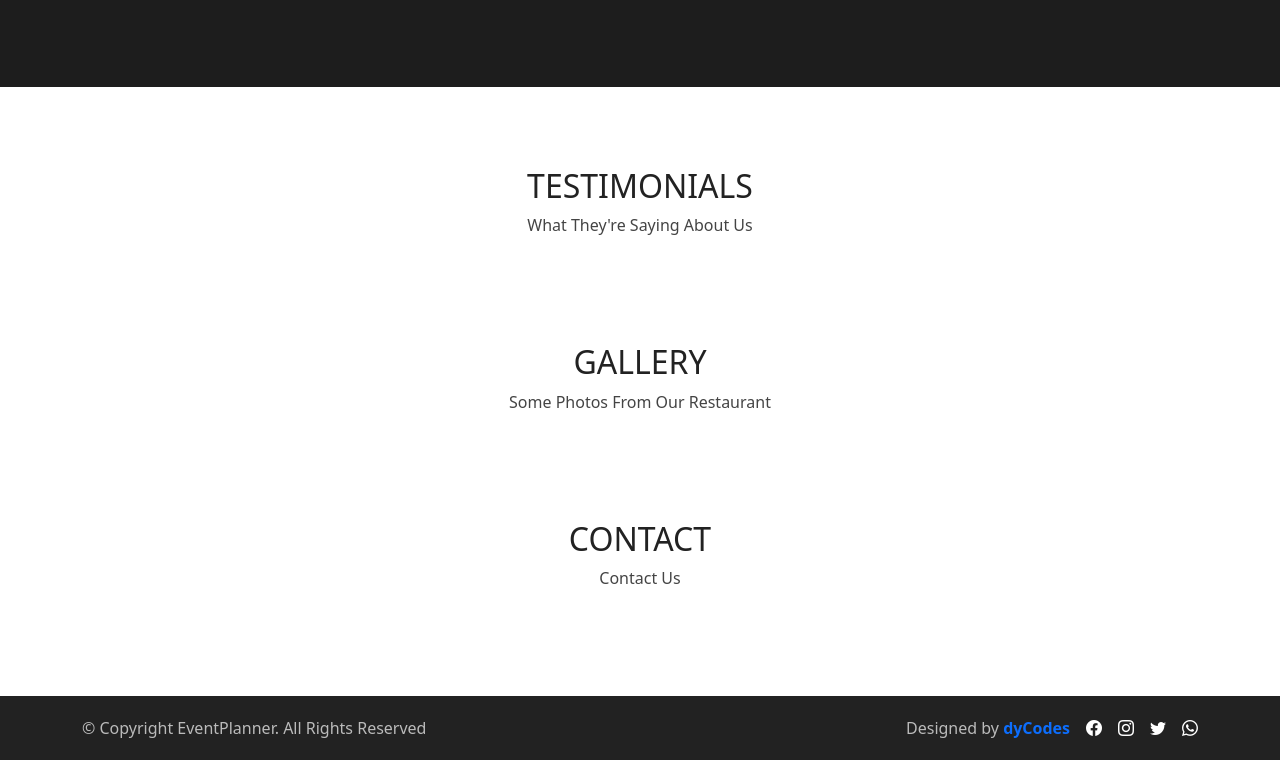
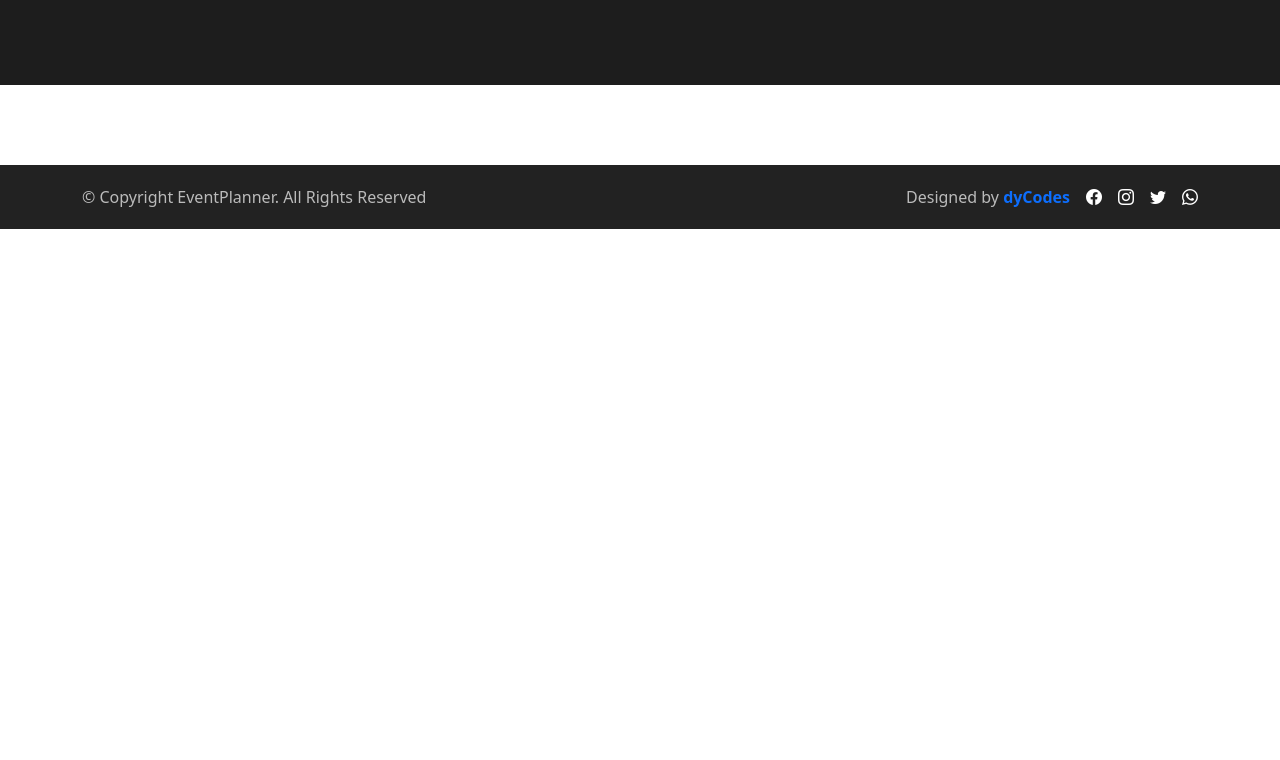
Before and after one commit to dyCodes/EventPlanner, a plain HTML site: page index.html in a window 1280 px wide. Shown: the part 1924-2684 px from the top of the page. After the commit the page ends 2153 px from the top, so only its background shows below. Drawn offline with Linux system fonts and the light colour scheme.

Commit message:
Update index.html

```diff
--- a/index.html
+++ b/index.html
@@ -20,16 +20,19 @@
     <!-- Template Main CSS File -->
     <link href="assets/css/main.css" rel="stylesheet" />
 
-    <!-- =======================================================
-  * Template Name: Restaurantly - v3.3.0
-  * Template URL: https://bootstrapmade.com/restaurantly-restaurant-template/
-  * Author: BootstrapMade.com
-  * License: https://bootstrapmade.com/license/
-  ======================================================== -->
+    <!--
+      *--------------
+      * Template Name: EventPlanner - v1.0
+      * Template URL: dycodes.github.com/EventPlanner
+      * Author: Yusuf Daudu - dyCodes
+      * Author URL: github.com/dycodes
+      * License: https://dycodes.github.com/EventPlanner/license
+      *---------------------------------
+    -->
   </head>
 
   <body>
-    <!-- ======= Header ======= -->
+    <!------- Header ------->
     <header id="header" class="">
       <!-- Nav Bar -->
       <nav class="navbar navbar-expand-lg navbar-dark fixed-top">
@@ -69,7 +72,7 @@
     </header>
     <!-- End Header -->
 
-    <!-- ======= Hero Section ======= -->
+    <!------- Hero Section ------->
     <section id="hero" class="">
       <img
         class="hero_image"
@@ -90,10 +93,10 @@
     <!-- End Hero -->
 
     <main id="main">
-      <!-- ======= Services Section ======= -->
+      <!------- Services Section ------->
       <section id="services" class="services">
         <div class="container" data-aos="fade-up">
-          <div class="section_title text-center">
+          <div class="section_title">
             <h2>What we do</h2>
             <p>Provide the Best event management Services</p>
           </div>
@@ -108,7 +111,7 @@
                 />
                 <div class="card-body">
                   <h5 class="card-title">Wedding Planning</h5>
-                  <p class="card-text mt-3">
+                  <p class="card-text">
                     Lorem ipsum, dolor sit amet consectetur adipisicing elit.
                     Iure natus aliquid quia molestiae hic? Nisi exercitationem,
                     molestias alias non, similique a, voluptatem corporis autem
@@ -123,7 +126,7 @@
                 <img src="./assets/img/gallery/corporate.jpg" alt="services" />
                 <div class="card-body">
                   <h5 class="card-title">Corporate Event</h5>
-                  <p class="card-text mt-3">
+                  <p class="card-text">
                     Lorem ipsum, dolor sit amet consectetur adipisicing elit.
                     Iure natus aliquid quia molestiae hic? Nisi exercitationem,
                     molestias alias non, similique a, voluptatem corporis autem
@@ -141,7 +144,7 @@
                 />
                 <div class="card-body">
                   <h5 class="card-title">Private Ocassion</h5>
-                  <p class="card-text mt-3">
+                  <p class="card-text">
                     Lorem ipsum, dolor sit amet consectetur adipisicing elit.
                     Iure natus aliquid quia molestiae hic? Nisi exercitationem,
                     molestias alias non, similique a, voluptatem corporis autem
@@ -155,7 +158,7 @@
       </section>
       <!-- End Services Section -->
 
-      <!-- ======= About Section ======= -->
+      <!------- About Section ------->
       <section id="about" class="about">
         <div class="container" data-aos="fade-up">
           <div class="row align-items-center">
@@ -179,43 +182,10 @@
         </div>
       </section>
       <!-- End About Section -->
-
-      <!-- ======= Testimonials Section ======= -->
-      <section id="testimonials" class="testimonials section-bg">
-        <div class="container" data-aos="fade-up">
-          <div class="section_title">
-            <h2>Testimonials</h2>
-            <p>What they're saying about us</p>
-          </div>
-        </div>
-      </section>
-      <!-- End Testimonials Section -->
-
-      <!-- ======= Gallery Section ======= -->
-      <section id="gallery" class="gallery">
-        <div class="container" data-aos="fade-up">
-          <div class="section_title">
-            <h2>Gallery</h2>
-            <p>Some photos from Our Restaurant</p>
-          </div>
-        </div>
-      </section>
-      <!-- End Gallery Section -->
-
-      <!-- ======= Contact Section ======= -->
-      <section id="contact" class="contact">
-        <div class="container" data-aos="fade-up">
-          <div class="section_title">
-            <h2>Contact</h2>
-            <p>Contact Us</p>
-          </div>
-        </div>
-      </section>
-      <!-- End Contact Section -->
     </main>
     <!-- End #main -->
 
-    <!-- ======= Footer ======= -->
+    <!------- Footer ------->
     <footer>
       <div
         class="
```
